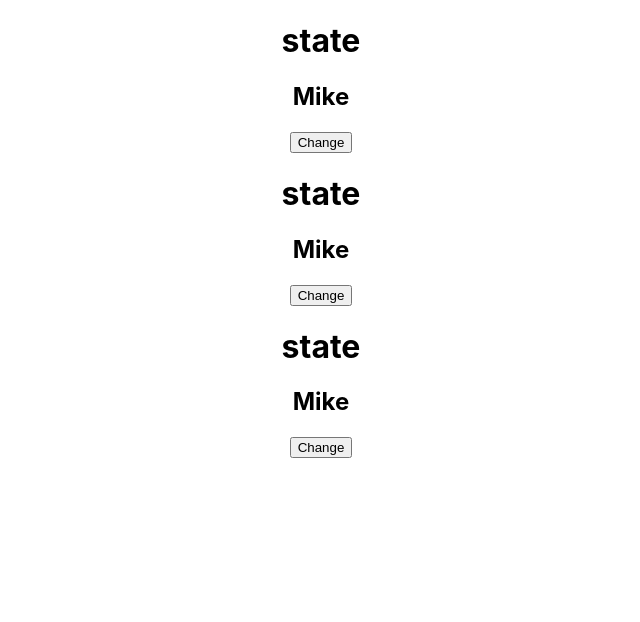
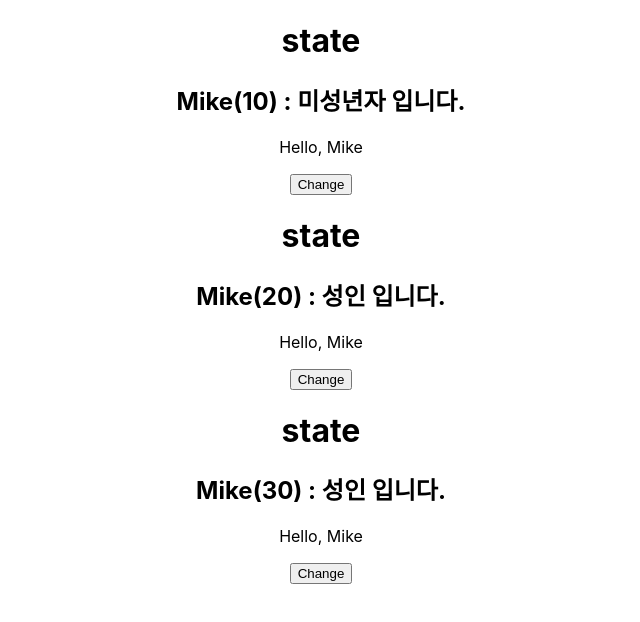
Before and after one commit to dbswlsghkd/vocabulary, a React (Create React App) app: page / in a window 1280 px wide. Shown: the top 622 px of the page, without its empty margins (319-959 px from the left). Built offline with nearby package versions, Linux system fonts and the light colour scheme.

Commit message:
props의 이해

```diff
--- a/src/App.js
+++ b/src/App.js
@@ -5,9 +5,9 @@
 function App() {
     return (
         <div className="App">
-            <Hello />
-            <Hello />
-            <Hello />
+            <Hello age={10} />
+            <Hello age={20} />
+            <Hello age={30} />
         </div>
     );
 }
--- a/src/component/Hello.js
+++ b/src/component/Hello.js
@@ -26,14 +26,20 @@
 // };
 
 import { useState } from 'react';
+import UserName from './UserName';
 
-export default function Hello() {
+export default function Hello(props) {
     // let name = 'Mike';
     const [name, setName] = useState('Mike');
+    // props를 직접적으로 변경하는것은 불가능
+    const [age, setAge] = useState(props.age);
+
+    const msg = age > 19 ? '성인 입니다.' : '미성년자 입니다.';
 
     const changeName = () => {
         const newName = name === 'Mike' ? 'Jane' : 'Mike';
         setName(newName);
+        setAge(age + 1);
         // console.log(name);
         // document.getElementById('name').innerText = name;
     };
@@ -41,7 +47,10 @@
     return (
         <div>
             <h1>state</h1>
-            <h2 id="name">{name}</h2>
+            <h2 id="name">
+                {name}({age}) : {msg}
+            </h2>
+            <UserName name={name}></UserName>
             <button onClick={changeName}>Change</button>
         </div>
     );
--- /dev/null
+++ b/src/component/UserName.js
@@ -0,0 +1,3 @@
+export default function UserName({ name }) {
+    return <p>Hello, {name}</p>;
+}
```
